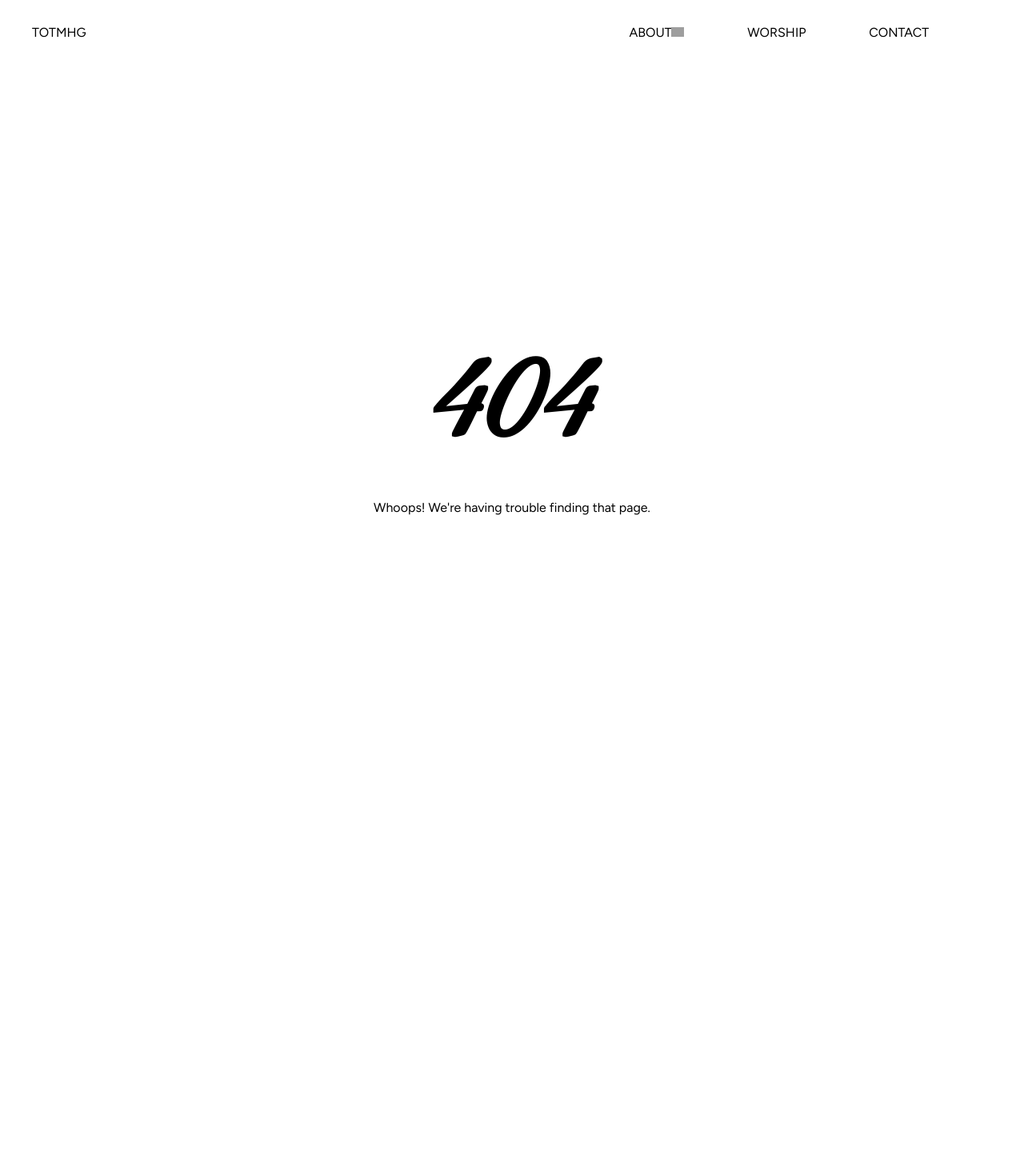
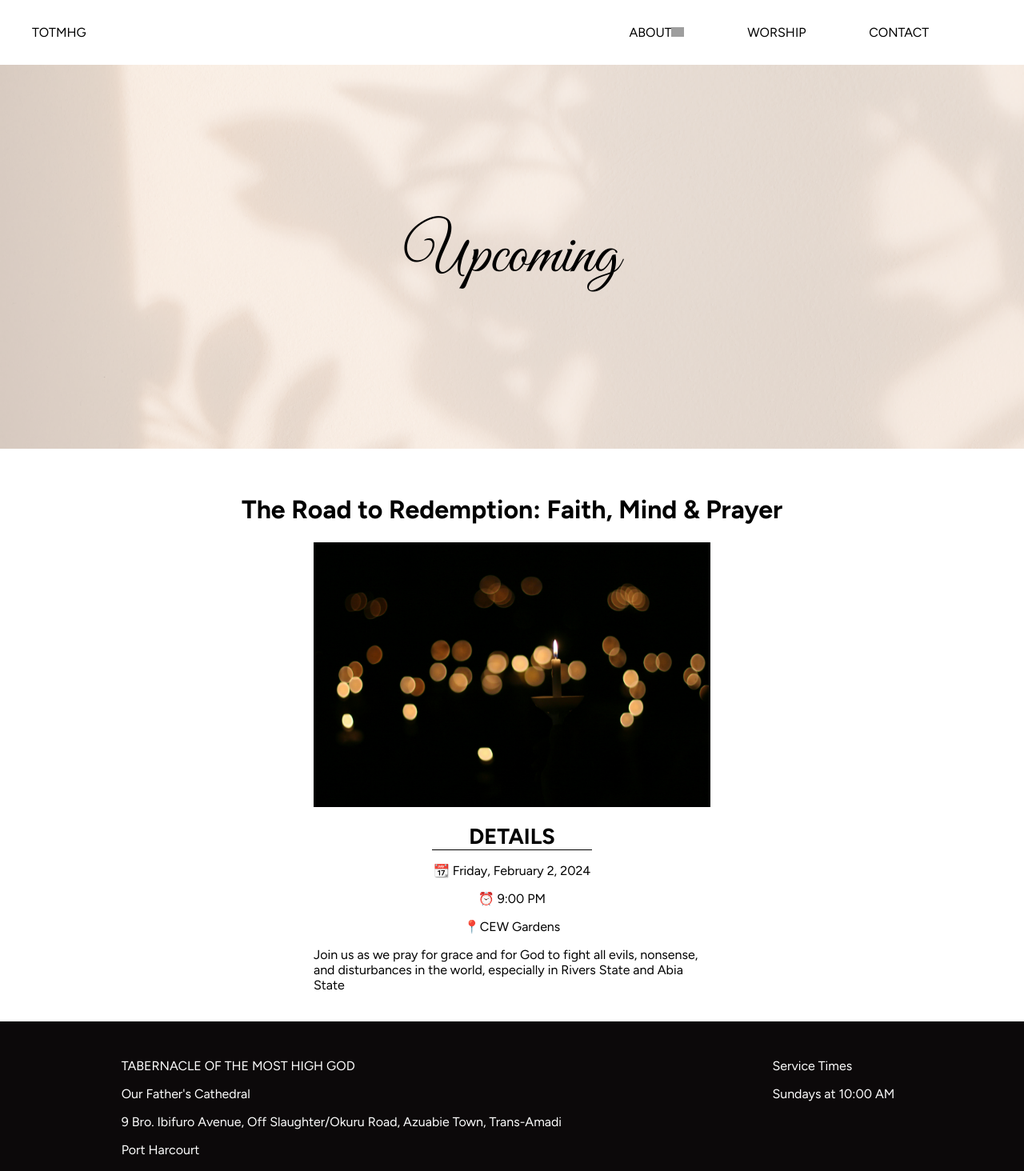
Before and after one commit to gabbyepelle/church, a React (Vite) app: page /Vigil in a window 1280 px wide. Before the commit this address had no page. Shown: the top 1464 px of the page at 80% size. Before the commit the page ends 881 px from the top, so only its background shows below. Built offline with nearby package versions, Linux system fonts and the light colour scheme; grey boxes are pictures that could not be loaded; a web font is replaced by a local one.

Commit message:
added vigil details

```diff
--- a/src/App.jsx
+++ b/src/App.jsx
@@ -17,6 +17,7 @@ import Leadership from "./Leadership"
 import NotFound from "./NotFound"
 import Prayer from "./Prayer"
 import OneBrick from "./OneBrick"
+import Vigil from "./Vigil"
 // import { useEffect } from 'react'
 // import { useLocation } from 'react-router-dom'
 
@@ -44,6 +45,7 @@ function App() {
         <Route path="/Events" element={<Events/>} />
         <Route path="/Leadership" element={<Leadership/>} />
         <Route path="/Prayer" element={<Prayer/>} />
+        <Route path="/Vigil" element={<Vigil/>} />
         <Route path="*" element={<NotFound/>} />
       </Routes>
     </Router>
--- a/src/HomePage.jsx
+++ b/src/HomePage.jsx
@@ -6,6 +6,7 @@ import visit from "../src/assets/82753C9A-DB14-4568-9B3D-08D1B9194793.jpeg"
 import school from "../src/assets/189B8CD4-4D9A-4306-BFAB-C9A26B686BE0.png"
 import brick from "../src/assets/oneBricksh.png"
 import series from "../src/assets/john-towner-3Kv48NS4WUU-unsplash.jpg"
+import vigil from "../src/assets/mike-ralph-0yIzvpbRFw8-unsplash.jpg"
 
 
 
@@ -19,6 +20,14 @@ export default function HomePage(){
         <h1>Welcome!</h1>
         <p>At The Tabernacle of the Most High God, we believe in the transformative power of faith, love, and community. Whether you are a longtime believer, a seeker, or someone just curious about exploring faith, you are welcome here.</p>
        </section>
+        <section
+style={{backgroundImage : `url(${vigil})`,backgroundSize: 'cover',
+backgroundPositionY: 'center'}} className="series picture-section">
+    <div className="info">
+        <p className="title">A Night of Prayers for Protection</p>
+        <Link to="/Vigil" className="section-link">Learn More</Link>
+    </div>
+</section>
        <section
        style={{background: `linear-gradient(rgba(16, 0, 0, 0.2), rgba(0, 0, 0, 0.2) ), url(${visit})`, backgroundSize: 'cover'}} className="visit picture-section">
         <div className="info">
@@ -26,6 +35,8 @@ export default function HomePage(){
         <Link to="/Worship" className="section-link">Learn More</Link>
     </div>
        </section>
+
+
 <section
 style={{backgroundImage : `url(${series})`,backgroundSize: 'cover',
 backgroundPositionY: '70%'}} className="series picture-section">
--- /dev/null
+++ b/src/Vigil.jsx
@@ -0,0 +1,31 @@
+import header from "../src/assets/header.png"
+import Footer from "./components/Footer"
+import vigil from "../src/assets/mike-ralph-0yIzvpbRFw8-unsplash.jpg"
+
+export default function Vigil(){
+    return (
+        <>
+            <header style={{backgroundImage : `url(${header})`,backgroundSize: 'cover'}}>
+            <div className="header-content">
+            <span>Upcoming</span>
+            </div>
+            </header>
+            <main>
+
+            <div className="details-container">
+            <h1>The Road to Redemption: Faith, Mind & Prayer</h1>
+            <img className="event-pg-img" src={vigil} alt=""></img>
+            <h2 className="event-details ">DETAILS</h2>
+            <p>📆 Friday, February 2, 2024</p>
+            <p>⏰ 9:00 PM</p>
+            <p>📍CEW Gardens</p>
+            <p className="event-pg-details">
+                Join us as we pray for grace  and for God to fight all evils, nonsense, and disturbances in the world, especially in Rivers State and Abia State   </p>
+            </div>
+            </main>
+            <Footer/>
+        </>
+    )
+
+
+}
```
Also changed, not shown: src/assets/mike-ralph-0yIzvpbRFw8-unsplash.jpg (added).
